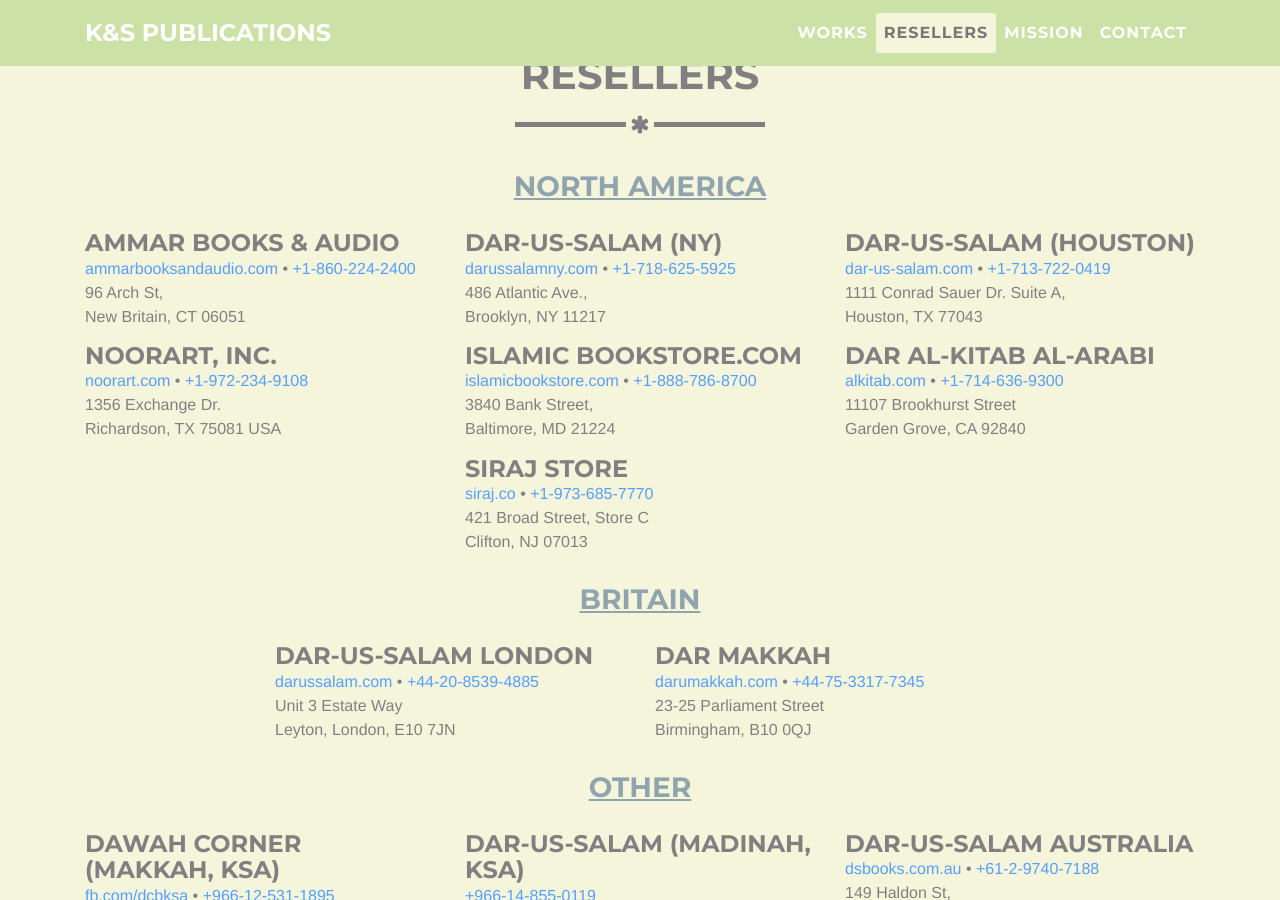
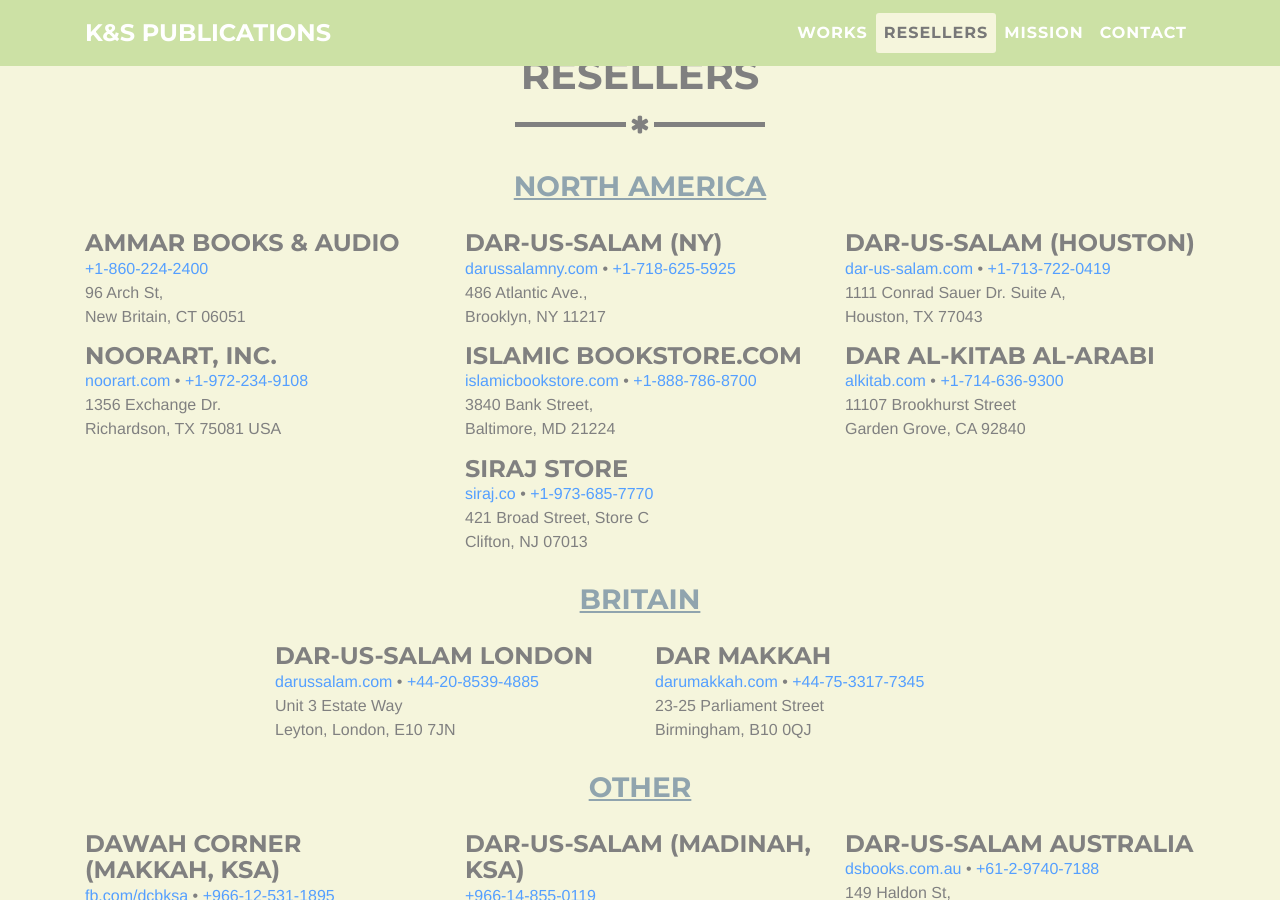
Before and after one commit to kspublications/kspublications.github.io, a Jekyll site: the page built from index.html, in a window 1280 px wide and 900 px high, scrolled down 5870 px. Built offline with Jekyll 4.4.1, drawn with Linux system fonts in a browser that asks for light colours.

Commit message:
remove ammarbooksandaudio's website url

```diff
--- a/resellers.html
+++ b/resellers.html
@@ -6,7 +6,7 @@
         <div class="col-12"><h3>North America</h3></div>
 <div class="col-12 col-sm-6 col-md-4">
 <h4>Ammar Books &amp; Audio</h4>
-<a href="http://ammarbooksandaudio.com">ammarbooksandaudio.com</a> • <a href="tel:+1-860-224-2400">+1-860-224-2400</a>
+<a href="tel:+1-860-224-2400">+1-860-224-2400</a>
 <br>96 Arch St,
 <br>New Britain, CT 06051
 </div>
```
